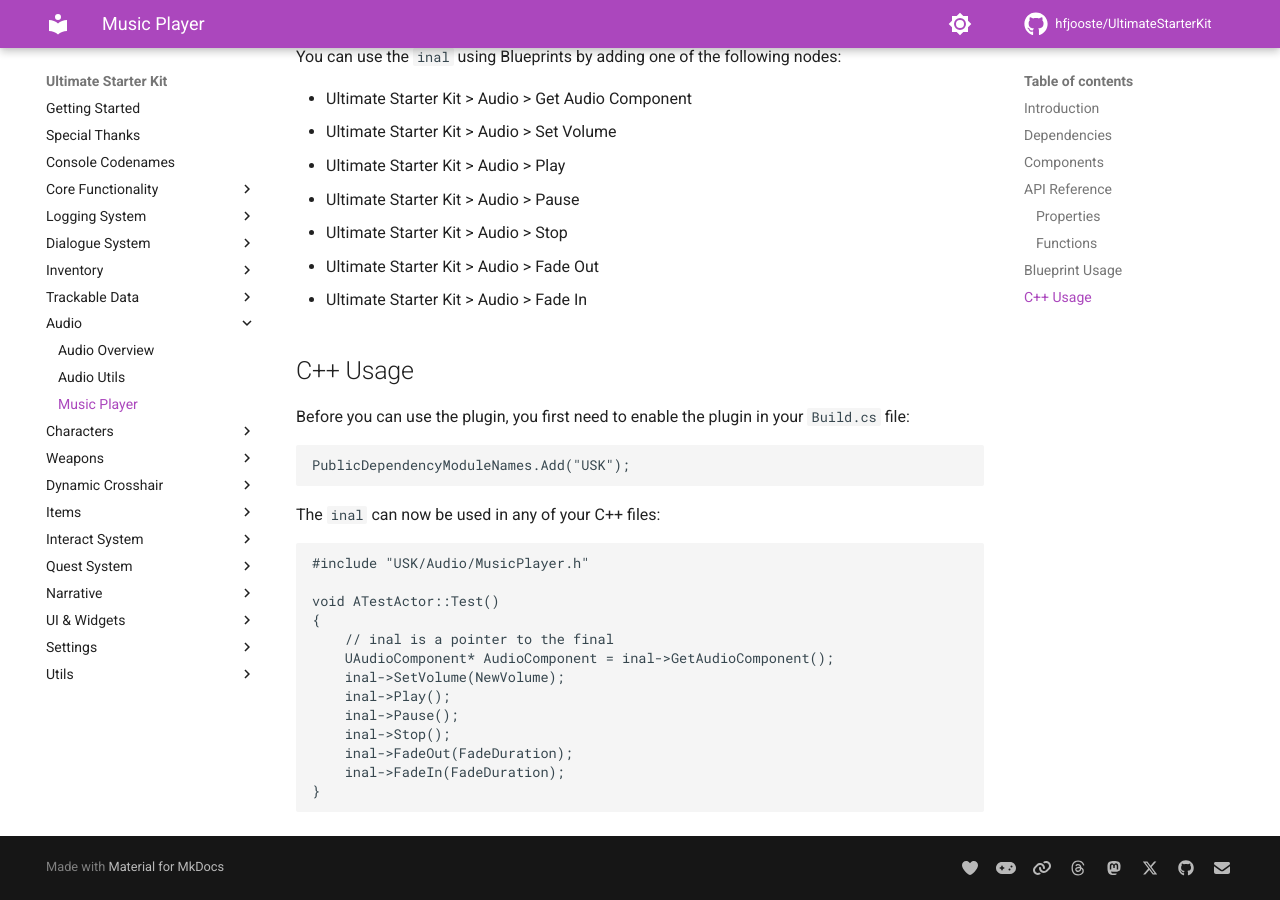
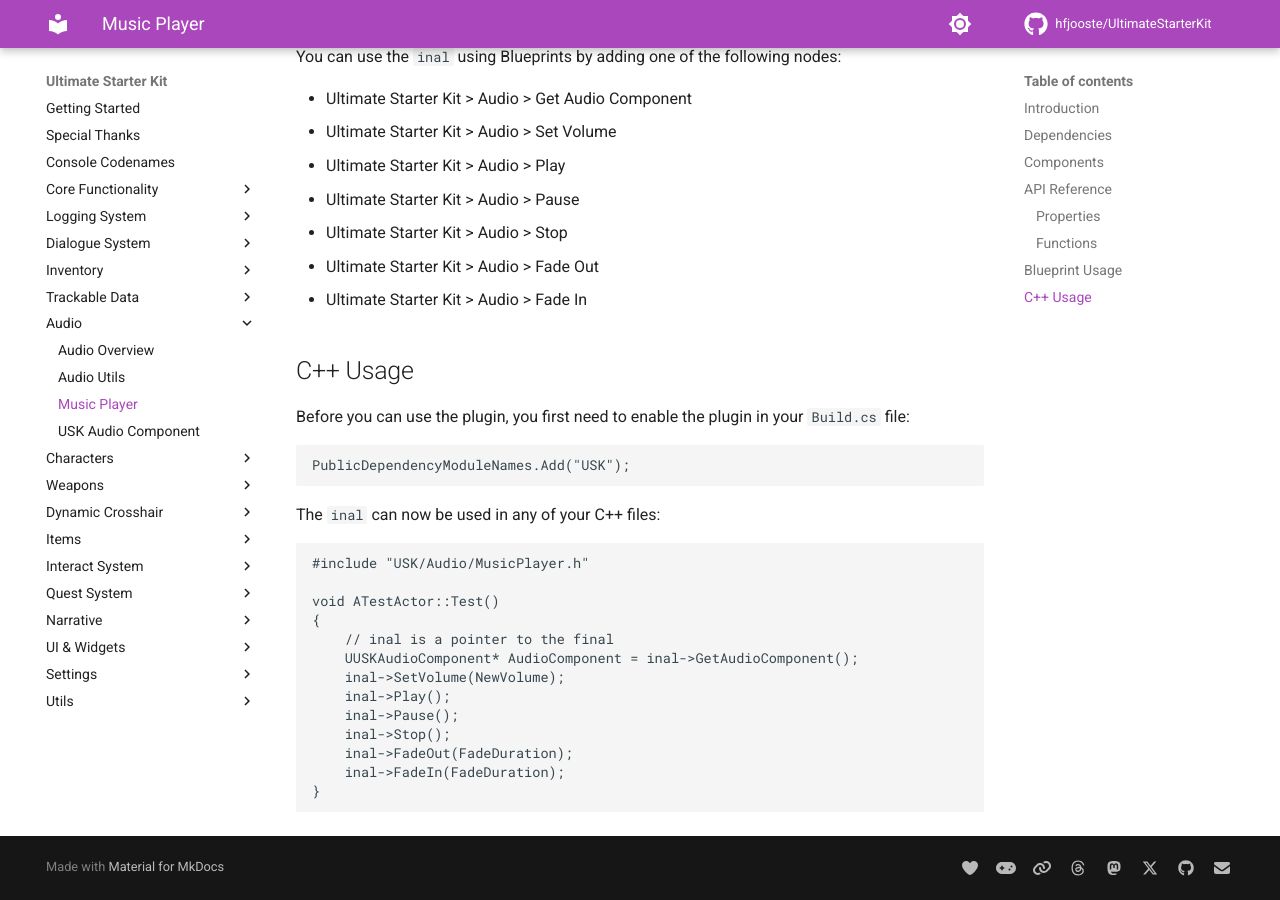
Before and after one commit to hfjooste/UltimateStarterKit, an MkDocs documentation site: the page built from docs/music.md, in a window 1280 px wide and 900 px high, scrolled down 1670 px. Built offline with MkDocs 1.6.1 and Material for MkDocs 9.7.7, drawn with Linux system fonts in a browser that asks for light colours; comment, search, counter and statistics services are not loaded; some of the changed text lies outside the part shown.

Commit message:
Updated documentation

```diff
--- a/docs/music.md
+++ b/docs/music.md
@@ -18,7 +18,7 @@
 	<tr>
 		<td>AudioPlayer</td>
 		<td>Actor responsible for playing, pausing and stopping music. It also allows you to adjust music volume</td>
-		<td>UAudioComponent*</td>
+		<td>UUSKAudioComponent*</td>
 	</tr>
 </table>
 
@@ -51,7 +51,7 @@
 		<td>GetAudioComponent</td>
 		<td>Get a reference to the audio component</td>
 		<td></td>
-		<td><strong>UAudioComponent*</strong><br/>A reference to the audio component</td>
+		<td><strong>UUSKAudioComponent*</strong><br/>A reference to the audio component</td>
 	</tr>
 	<tr>
 		<td>SetVolume</td>
@@ -116,7 +116,7 @@
 void ATestActor::Test()
 {
 	// inal is a pointer to the final
-	UAudioComponent* AudioComponent = inal->GetAudioComponent();
+	UUSKAudioComponent* AudioComponent = inal->GetAudioComponent();
 	inal->SetVolume(NewVolume);
 	inal->Play();
 	inal->Pause();
--- a/mkdocs.yml
+++ b/mkdocs.yml
@@ -94,6 +94,7 @@
     - Audio Overview: audio.md
     - Audio Utils: audioutils.md
     - Music Player: music.md
+    - USK Audio Component: uskaudiocomponent.md
   - Characters:
     - Overview: platformer.md
     - Base Character: uskcharacter.md
```
Also changed, not shown: docs/uskaudiocomponent.md (added, +25 -0 lines), 1 other file.
